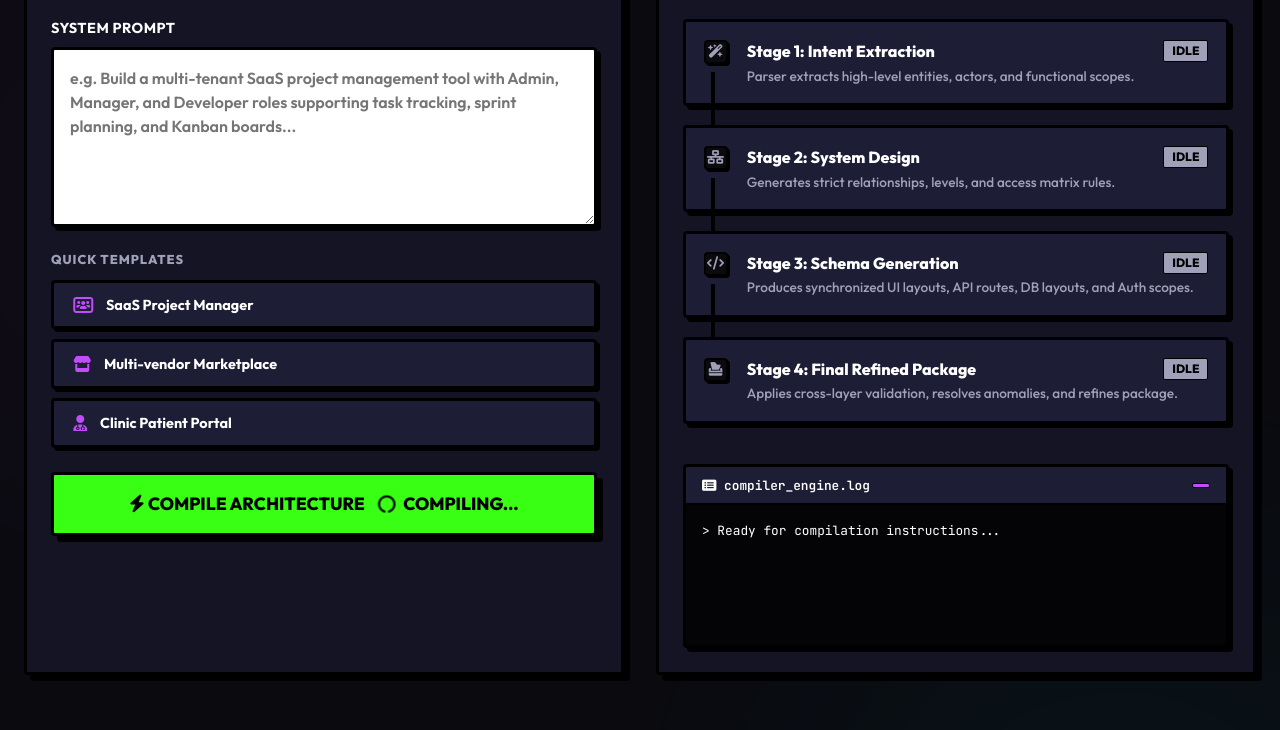
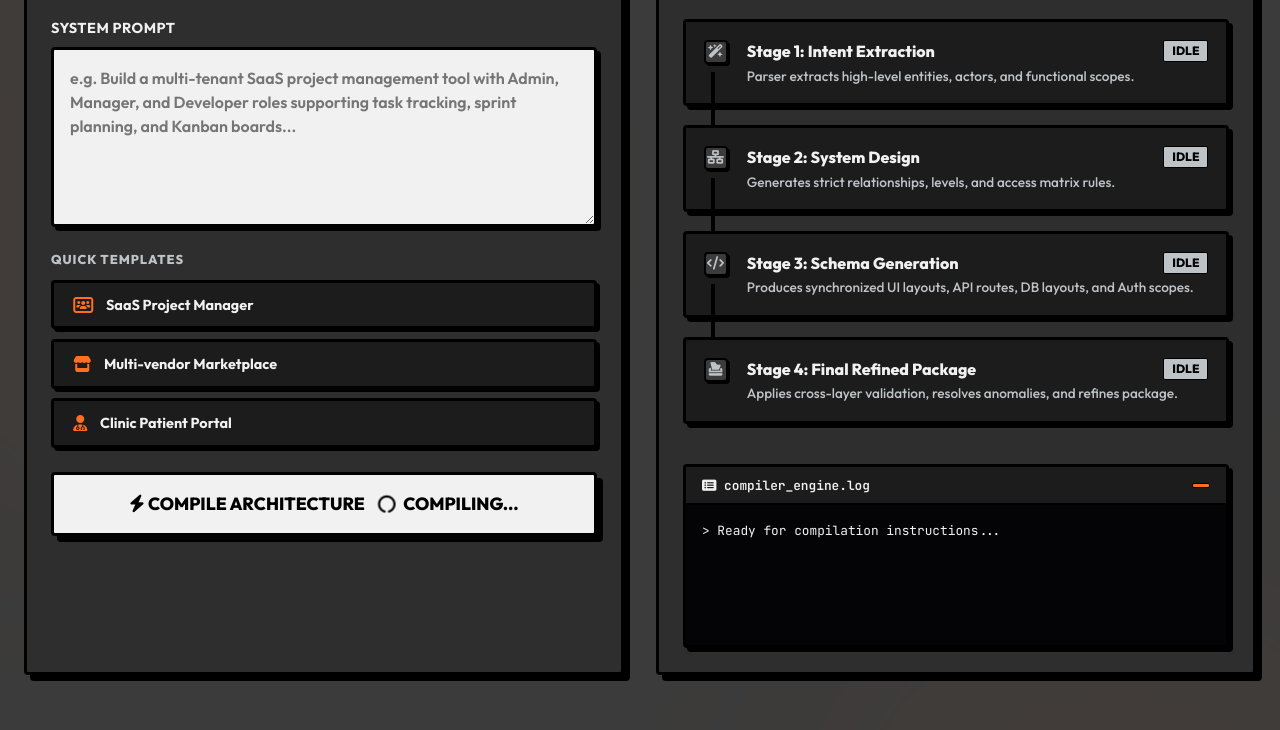
Before and after one commit to jackheretoday/AI_signal_task, a website: page public/index.html in a window 1280 px wide. Shown: the part 258-988 px from the top of the page. Drawn offline with Linux system fonts and the light colour scheme.

Commit message:
style: apply Industrial Neobrutalism Minimalist Palette

```diff
--- a/public/style.css
+++ b/public/style.css
@@ -2,25 +2,25 @@
    ENTERPRISE DARK NEOBRUTALISM SYSTEM (style.css)
    ───────────────────────────────────────────────────────────────────────────── */
 :root {
-  /* Brutalist Dark Colorways */
-  --bg-primary: #0A0A0F;
-  --bg-secondary: #141424;
-  --bg-tertiary: #1D1D35;
-  --bg-input: #FFFFFF;
+  /* Industrial Brutalist Palette Colorways */
+  --bg-primary: #3B3B3B;     /* Medium dark industrial gray */
+  --bg-secondary: #2E2E2E;   /* Deep industrial gray */
+  --bg-tertiary: #1C1C1C;    /* Heavy dark charcoal for headers/panels */
+  --bg-input: #F1F1F1;       /* Light warm gray for text inputs */
 
-  /* Saturation Neon Colors */
-  --color-violet: #C04DF9;
-  --color-cyan: #00F0FF;
-  --color-green: #39FF14;
-  --color-pink: #FF007F;
-  --color-orange: #FF7F00;
-  --color-muted: #A0A1B8;
-  --color-white: #FFFFFF;
-  --color-black: #000000;
+  /* Saturated Industrial Accents */
+  --color-orange: #FF6F20;   /* Vibrant industrial safety orange */
+  --color-violet: #FF6F20;   /* Safety Orange fallback */
+  --color-cyan: #FF6F20;     /* Safety Orange fallback */
+  --color-pink: #FF6F20;     /* Safety Orange fallback */
+  --color-green: #F1F1F1;    /* Clean warm gray for successful stages */
+  --color-muted: #BEC3C7;    /* Muted slate gray */
+  --color-white: #F1F1F1;    /* Warm off-white text */
+  --color-black: #000000;    /* Solid black borders */
 
   /* Structural Tokens */
   --border-brutalist: 3px solid #000000;
-  --border-radius: 4px; /* Brutalism demands flat, geometric sharp corners */
+  --border-radius: 4px; /* Strict geometric sharp corners */
 
   /* Hard Unblurred Drop Shadows */
   --shadow-flat: 6px 6px 0px #000000;
@@ -30,7 +30,7 @@
 
   --font-sans: 'Outfit', sans-serif;
   --font-mono: 'JetBrains Mono', monospace;
-  --transition: all 0.2s cubic-bezier(0.18, 0.89, 0.32, 1.28); /* Bouncy physics */
+  --transition: all 0.2s cubic-bezier(0.18, 0.89, 0.32, 1.28); /* Tactile physics */
 }
 
 /* Reset */
```
